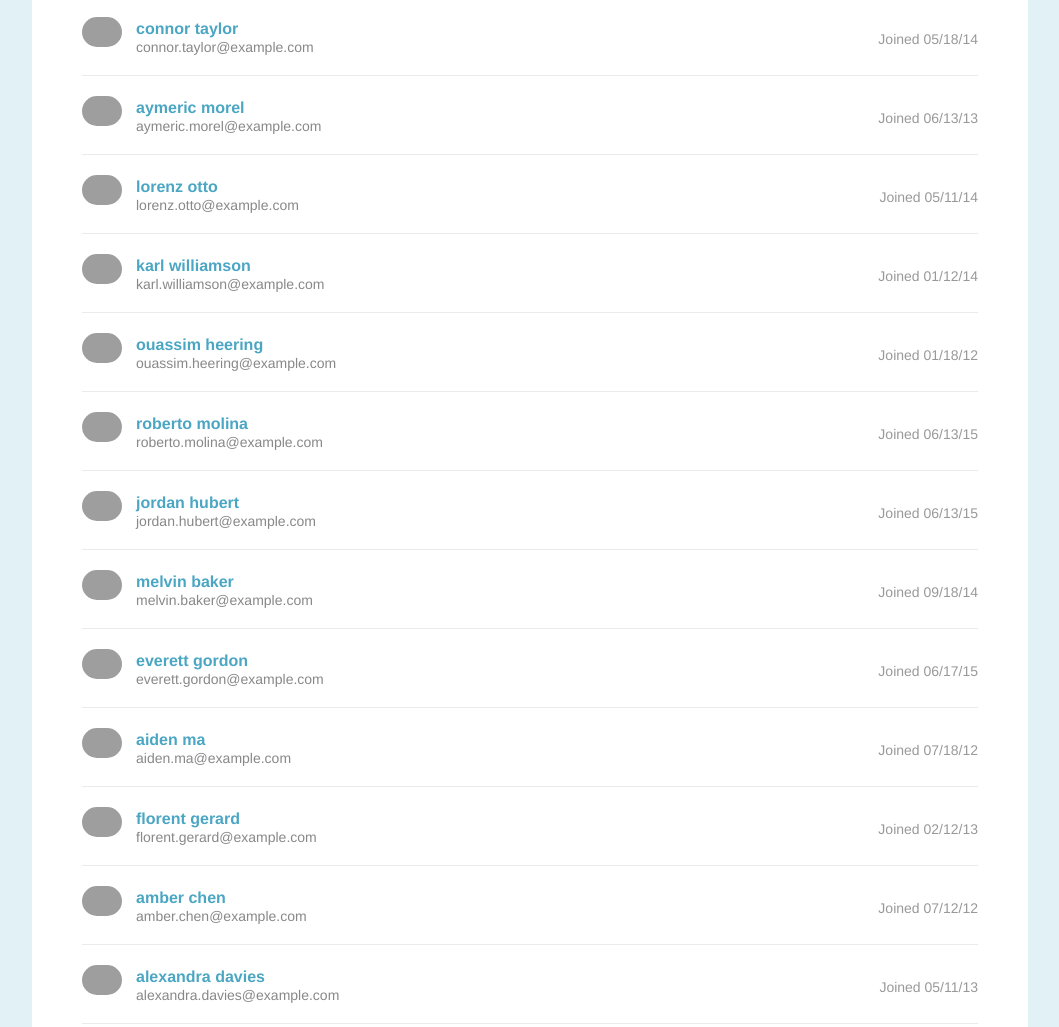
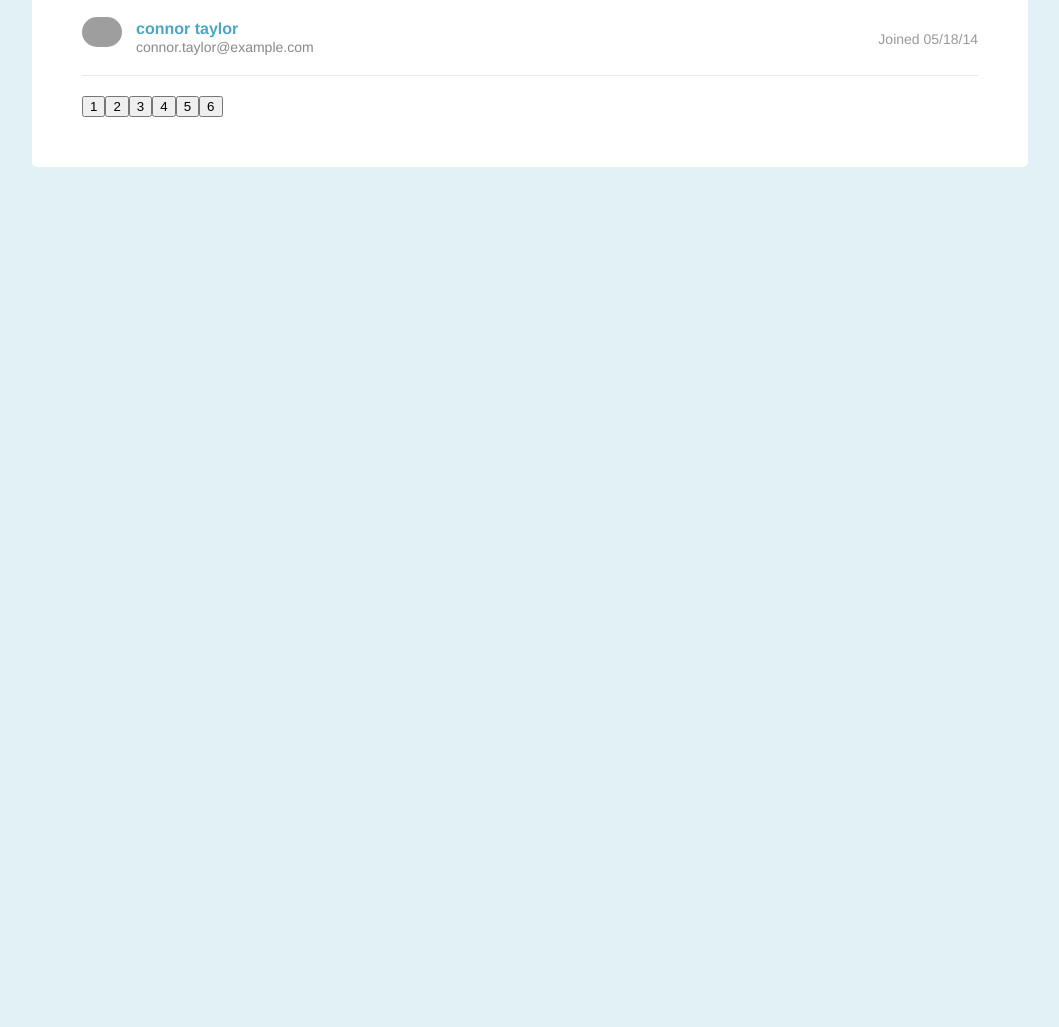
Before and after one commit to energy-berkeley/3380_week2, a plain HTML site: page index.html in a window 1280 px wide. Shown: the part 836-1863 px from the top of the page, without its empty margins (110-1169 px from the left). After the commit the page ends 1053 px from the top, so only its background shows below. Drawn offline with Linux system fonts and the light colour scheme; grey boxes are pictures that could not be loaded.

Commit message:
finished

```diff
--- a/index.html
+++ b/index.html
@@ -556,7 +556,8 @@
         </li>
       </ul>
       <!-- Add pagination links in this section -->
-
+      <div id="pagination">
+      </div>
     </div>
     <script src="js/script.js"></script>
   </body>
--- a/js/script.js
+++ b/js/script.js
@@ -1,7 +1,58 @@
-contactList = Array.from( document.querySelectorAll('li') )
+// ####### find the number of pages needed
+
+contactList = Array.from( document.querySelectorAll('li') );
 //contactList.map( contactList => console.log( contactList ) )
 console.log(contactList.length);
 
 // Calculate the pages needed to display the contact list
-pagesNeed = Math.floor(contactList.length/10);
+pagesNeed = Math.ceil(contactList.length/10)+1;
+if(contactList.length%10 ==0 ) pagesNeed--;
 console.log(pagesNeed);
+
+
+// #### adding buttons as needed
+
+
+pages = document.getElementById('pagination');
+
+// create the buttons according to the pages needed.
+var i;
+for (i = 1; i < pagesNeed; i++) {
+    pages.innerHTML += '<button type="button">' + i + '</button>';
+}
+
+
+function DisplayContacts(pageNumber){
+    for (i = 0; i < 10; i++) {
+        var itemToDisplay = (pageNumber - 1)*10 + i;
+        subList = contactList[itemToDisplay]
+        subList.style.display = "block";
+    }
+}
+
+function HideAllContacts(){
+    for (i = 0; i < contactList.length; i++) {
+        contactList[i].style.display = "none";
+    }
+}
+
+function MovePage(e){
+    HideAllContacts()
+    DisplayContacts(this.innerText);
+    e.preventDefault()
+}
+
+// First display none of the elements
+var currentPageNumber = 1;
+
+//Hide all contacts first
+HideAllContacts()
+
+//default show first page
+DisplayContacts(1)
+
+// Create the event which on click the page changed.
+
+buttons =  Array.from( document.querySelectorAll('button') );
+
+buttons.map( buttons => buttons.addEventListener('click', MovePage) )
```
